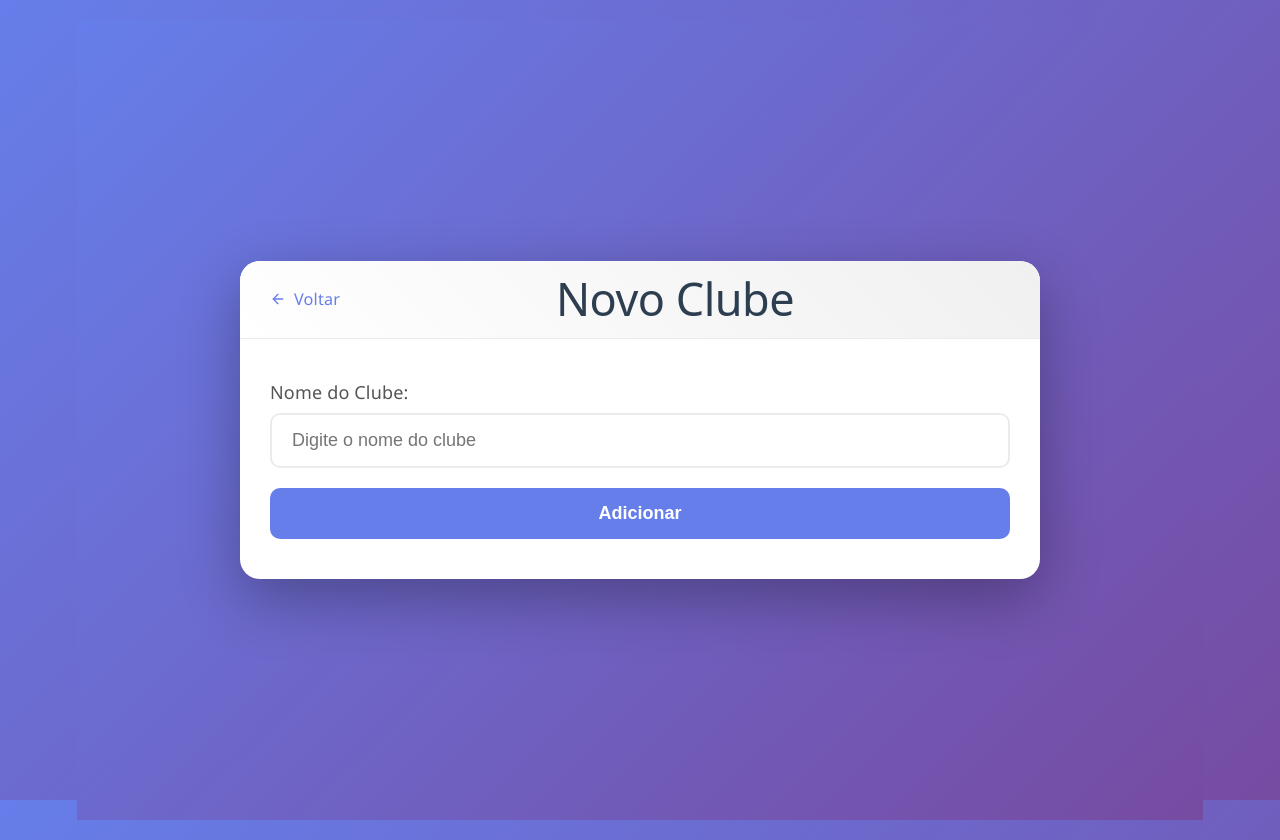
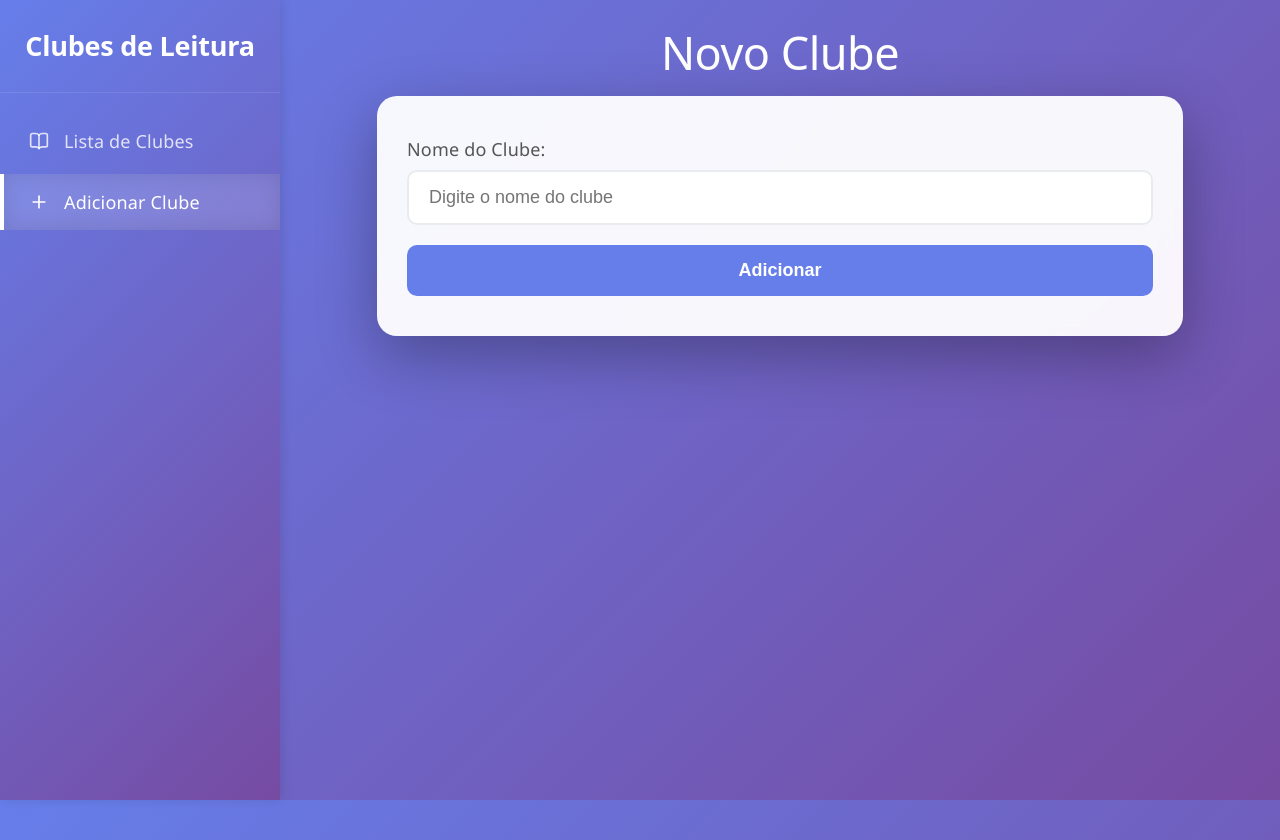
Before and after one commit to thiagoperest/desenvolvimento-react-DR4_AT, a React (Vite) app: page /adicionar in a window 1280 px wide. Built offline with nearby package versions, Linux system fonts and the light colour scheme.

Commit message:
feat: add tarefa 09

```diff
--- a/src/App.jsx
+++ b/src/App.jsx
@@ -1,5 +1,6 @@
 import { BrowserRouter, Routes, Route } from 'react-router-dom'
 import { ClubeProvider } from './context/ClubeContext.jsx'
+import Layout from './components/Layout.jsx'
 import ClubeLista from './components/ClubeLista.jsx'
 import AdicionarClubePage from './components/AdicionarClubePage.jsx'
 import './App.css'
@@ -8,10 +9,12 @@ function App() {
   return (
     <ClubeProvider>
       <BrowserRouter>
-        <Routes>
-          <Route path="/" element={<ClubeLista />} />
-          <Route path="/adicionar" element={<AdicionarClubePage />} />
-        </Routes>
+        <Layout>
+          <Routes>
+            <Route path="/" element={<ClubeLista />} />
+            <Route path="/adicionar" element={<AdicionarClubePage />} />
+          </Routes>
+        </Layout>
       </BrowserRouter>
     </ClubeProvider>
   )
--- a/src/components/AdicionarClubePage.jsx
+++ b/src/components/AdicionarClubePage.jsx
@@ -1,6 +1,4 @@
 import { useClube } from '../context/ClubeContext.jsx'
-import { Link } from 'react-router-dom'
-import { ArrowLeft } from 'lucide-react'
 import NovoClube from './NovoClube.jsx'
 import './ClubeLista.css'
 
@@ -9,14 +7,8 @@ export default function AdicionarClubePage() {
 
   return (
     <div className="adicionar-clube-page">
+      <h1 className="page-title">Novo Clube</h1>
       <div className="adicionar-clube-page__container">
-        <div className="adicionar-clube-page__header">
-          <Link to="/" className="adicionar-clube-page__back-link">
-            <ArrowLeft size={16} />
-            Voltar
-          </Link>
-          <h1 className="adicionar-clube-page__title">Novo Clube</h1>
-        </div>
         <NovoClube onAdicionarClube={adicionarClube} />
       </div>
     </div>
--- a/src/components/ClubeLista.css
+++ b/src/components/ClubeLista.css
@@ -2,49 +2,12 @@
   padding: 0 0 30px 0;
   display: flex;
   flex-direction: column;
-  min-height: 100vh;
-}
-
-.clube-lista__header {
-  background: linear-gradient(45deg, #ffffff, #f0f0f0);
-  padding: 30px;
-  border-radius: 20px 20px 0 0;
-  box-shadow: 0 -5px 30px rgba(0, 0, 0, 0.1);
-  display: flex;
-  justify-content: space-between;
-  align-items: center;
-}
-
-.clube-lista__title {
-  color: #2c3e50;
-  margin: 0;
-  font-size: 2.5rem;
-  font-weight: 300;
-  letter-spacing: -0.5px;
-}
-
-.clube-lista__add-link {
-  background: #667eea;
-  color: white;
-  text-decoration: none;
-  padding: 12px 20px;
-  border-radius: 8px;
-  font-weight: 600;
-  transition: all 0.3s ease;
-  font-family: 'Segoe UI', Tahoma, Geneva, Verdana, sans-serif;
-  font-size: 0.9rem;
-}
-
-.clube-lista__add-link:hover {
-  background: #5a6fd8;
-  transform: translateY(-1px);
-  box-shadow: 0 4px 12px rgba(102, 126, 234, 0.3);
 }
 
 .clube-lista__content {
   background: rgba(255, 255, 255, 0.95);
   backdrop-filter: blur(10px);
-  border-radius: 0 0 20px 20px;
+  border-radius: 20px;
   box-shadow: 0 20px 60px rgba(0, 0, 0, 0.3);
   overflow: visible;
   flex: 1;
@@ -72,7 +35,6 @@
 .clube-lista__item:hover {
   border-left-color: #764ba2;
 }
-
 .clube-lista__item:last-child {
   margin-bottom: 0;
   border-radius: 0 0 20px 20px;
@@ -101,57 +63,15 @@
 }
 
 .adicionar-clube-page {
-  min-height: 100vh;
-  background: linear-gradient(135deg, #667eea 0%, #764ba2 100%);
-  padding: 20px;
-  display: flex;
-  align-items: center;
-  justify-content: center;
+  padding: 0;
 }
 
 .adicionar-clube-page__container {
-  width: 100%;
-  max-width: 800px;
-  background: white;
+  background: rgba(255, 255, 255, 0.95);
+  backdrop-filter: blur(10px);
   border-radius: 20px;
   box-shadow: 0 20px 60px rgba(0, 0, 0, 0.3);
   overflow: hidden;
-  margin: 0 auto;
-}
-
-.adicionar-clube-page__header {
-  background: linear-gradient(45deg, #ffffff, #f0f0f0);
-  padding: 25px 30px;
-  display: flex;
-  justify-content: space-between;
-  align-items: center;
-  border-bottom: 1px solid #e9ecef;
-}
-
-.adicionar-clube-page__title {
-  color: #2c3e50;
-  margin: 0;
-  font-size: 2.5rem;
-  font-weight: 300;
-  letter-spacing: -0.5px;
-  text-align: center;
-  flex: 1;
-}
-
-.adicionar-clube-page__back-link {
-  color: #667eea;
-  text-decoration: none;
-  font-weight: 500;
-  transition: all 0.3s ease;
-  font-size: 0.9rem;
-  display: flex;
-  align-items: center;
-  gap: 8px;
-}
-
-.adicionar-clube-page__back-link:hover {
-  color: #5a6fd8;
-  transform: translateX(-2px);
 }
 
 .novo-clube__form {
--- a/src/components/ClubeLista.jsx
+++ b/src/components/ClubeLista.jsx
@@ -1,5 +1,4 @@
 import { useClube } from '../context/ClubeContext.jsx'
-import { Link } from 'react-router-dom'
 import { X } from 'lucide-react'
 import './ClubeLista.css'
 
@@ -13,12 +12,7 @@ export default function ClubeLista() {
 
   return (
     <div className="clube-lista">
-      <div className="clube-lista__header">
-        <h1 className="clube-lista__title">Clubes de Leitura</h1>
-        <Link to="/adicionar" className="clube-lista__add-link">
-          + Adicionar
-        </Link>
-      </div>
+      <h1 className="page-title">Todos os Clubes</h1>
       <div className="clube-lista__content">
         <ul className="clube-lista__list">
           {clubes.map(clube => (
--- /dev/null
+++ b/src/components/Layout.css
@@ -0,0 +1,29 @@
+.layout {
+  display: flex;
+  min-height: 100vh;
+}
+
+.layout__main {
+  flex: 1;
+  margin-left: 280px;
+  background: transparent;
+  min-height: 100vh;
+}
+
+.layout__content {
+  padding: 20px;
+  max-width: calc(1126px - 280px);
+  margin: 0 auto;
+  width: 100%;
+}
+
+@media (max-width: 768px) {
+  .layout__main {
+    margin-left: 0;
+  }
+
+  .layout__content {
+    padding: 15px;
+    max-width: 100%;
+  }
+}
--- /dev/null
+++ b/src/components/Layout.jsx
@@ -0,0 +1,15 @@
+import Sidebar from './Sidebar'
+import './Layout.css'
+
+export default function Layout({ children }) {
+  return (
+    <div className="layout">
+      <Sidebar />
+      <main className="layout__main">
+        <div className="layout__content">
+          {children}
+        </div>
+      </main>
+    </div>
+  )
+}
--- /dev/null
+++ b/src/components/Sidebar.css
@@ -0,0 +1,87 @@
+.sidebar {
+  width: 280px;
+  background: linear-gradient(135deg, #667eea 0%, #764ba2 100%);
+  min-height: 100vh;
+  padding: 0;
+  position: fixed;
+  left: 0;
+  top: 0;
+  box-shadow: 2px 0 10px rgba(0, 0, 0, 0.1);
+  z-index: 100;
+}
+
+.sidebar__header {
+  padding: 30px 25px;
+  border-bottom: 1px solid rgba(255, 255, 255, 0.1);
+}
+
+.sidebar__title {
+  color: white;
+  margin: 0;
+  font-size: 1.5rem;
+  font-weight: 600;
+  text-align: center;
+}
+
+.sidebar__nav {
+  padding: 20px 0;
+}
+
+.sidebar__list {
+  list-style: none;
+  padding: 0;
+  margin: 0;
+}
+
+.sidebar__item {
+  margin-bottom: 5px;
+}
+
+.sidebar__link {
+  display: flex;
+  align-items: center;
+  gap: 15px;
+  padding: 15px 25px;
+  color: rgba(255, 255, 255, 0.8);
+  text-decoration: none;
+  transition: all 0.3s ease;
+  border-left: 4px solid transparent;
+  font-weight: 500;
+}
+
+.sidebar__link:hover {
+  background: rgba(255, 255, 255, 0.1);
+  color: white;
+  border-left-color: rgba(255, 255, 255, 0.3);
+}
+
+.sidebar__link.active {
+  background: rgba(255, 255, 255, 0.15);
+  color: white;
+  border-left-color: white;
+  box-shadow: inset 0 0 20px rgba(0, 0, 0, 0.1);
+}
+
+.sidebar__link svg {
+  flex-shrink: 0;
+}
+
+@media (max-width: 768px) {
+  .sidebar {
+    width: 240px;
+    transform: translateX(-100%);
+    transition: transform 0.3s ease;
+  }
+
+  .sidebar.open {
+    transform: translateX(0);
+  }
+
+  .sidebar__title {
+    font-size: 1.3rem;
+  }
+
+  .sidebar__link {
+    padding: 12px 20px;
+  }
+}
--- /dev/null
+++ b/src/components/Sidebar.jsx
@@ -0,0 +1,37 @@
+import { NavLink } from 'react-router-dom'
+import { BookOpen, Plus } from 'lucide-react'
+import './Sidebar.css'
+
+export default function Sidebar() {
+  return (
+    <aside className="sidebar">
+      <div className="sidebar__header">
+        <h2 className="sidebar__title">Clubes de Leitura</h2>
+      </div>
+
+      <nav className="sidebar__nav">
+        <ul className="sidebar__list">
+          <li className="sidebar__item">
+            <NavLink
+              to="/"
+              className="sidebar__link"
+            >
+              <BookOpen size={20} />
+              <span>Lista de Clubes</span>
+            </NavLink>
+          </li>
+
+          <li className="sidebar__item">
+            <NavLink
+              to="/adicionar"
+              className="sidebar__link"
+            >
+              <Plus size={20} />
+              <span>Adicionar Clube</span>
+            </NavLink>
+          </li>
+        </ul>
+      </nav>
+    </aside>
+  )
+}
--- a/src/index.css
+++ b/src/index.css
@@ -51,3 +51,12 @@ h2 {
     font-size: 20px;
   }
 }
+
+.page-title {
+  color: white;
+  margin: 0 0 30px 0;
+  font-size: 2.5rem;
+  font-weight: 300;
+  letter-spacing: -0.5px;
+  text-align: center;
+}
```
Also changed, not shown: 1 other file (tests, documents, lock files or other folders).
